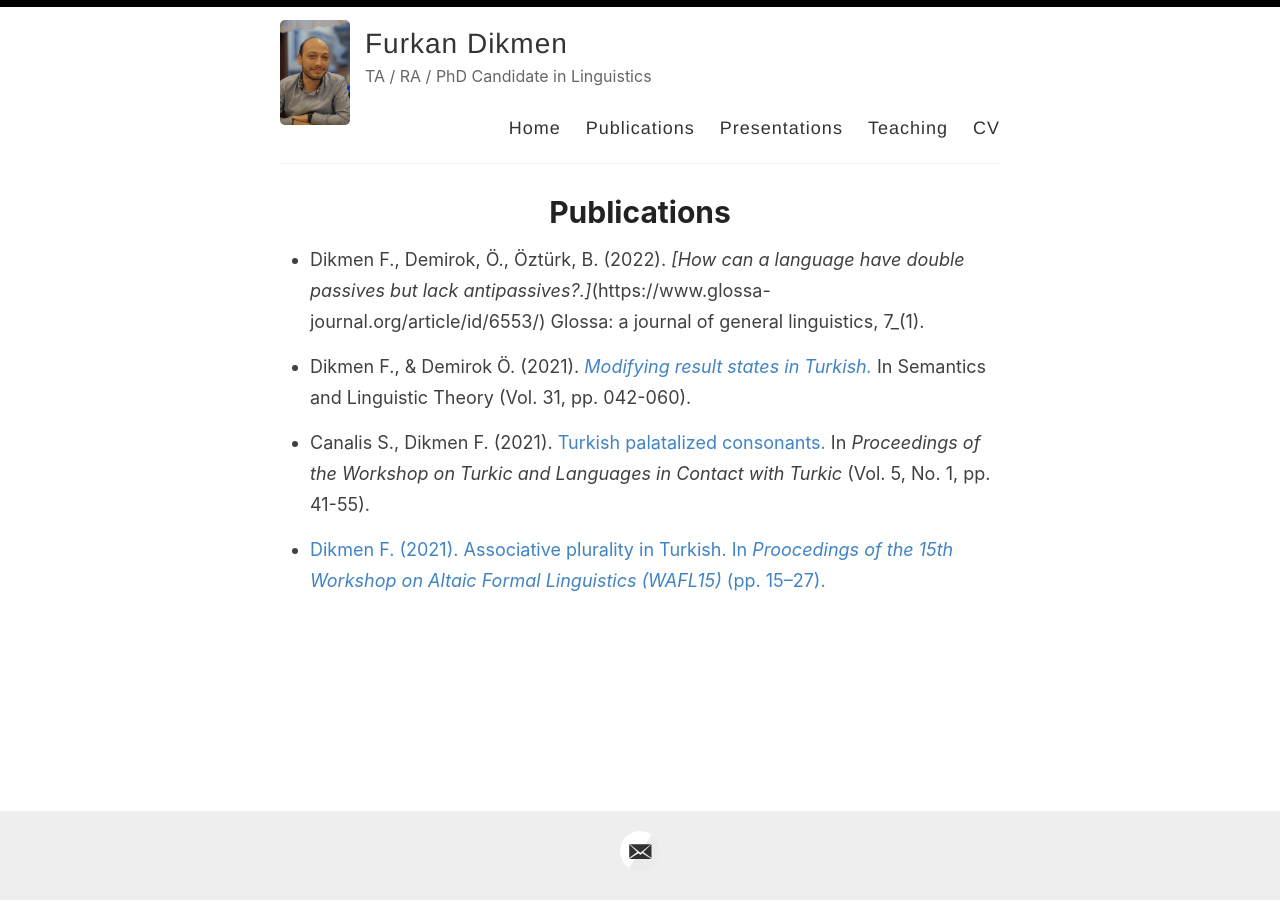
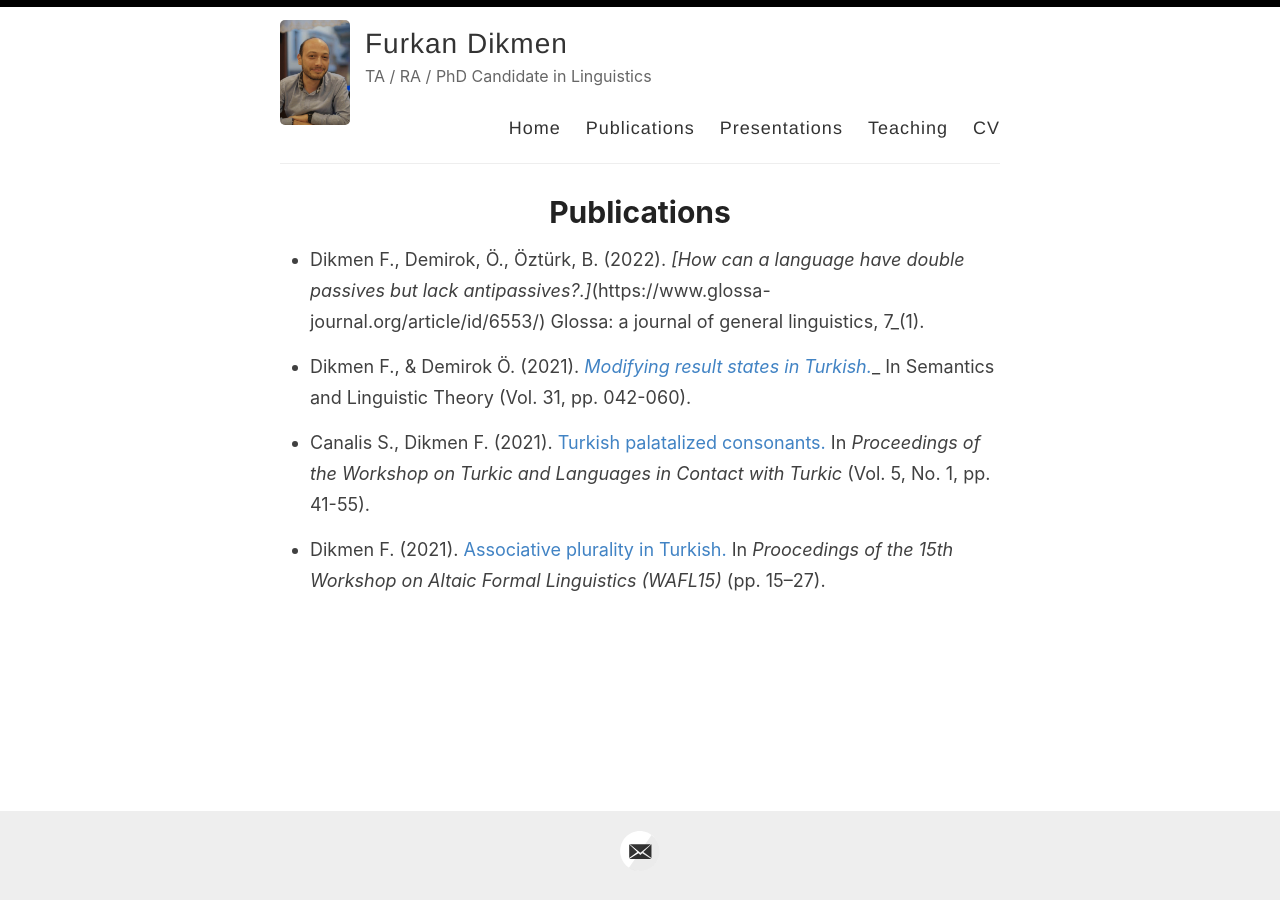
Before and after one commit to furkandikmen/furkandikmen.github.io, a Jekyll site: the page built from _pages/publications.md, in a window 1280 px wide. Built offline with Jekyll 4.4.1, drawn with Linux system fonts in a browser that asks for light colours.

```diff
--- a/_pages/publications.md
+++ b/_pages/publications.md
@@ -6,8 +6,8 @@ permalink: /publications/
 
 - Dikmen F., Demirok, Ö., Öztürk, B. (2022). _[How can a language have double passives but lack antipassives?.]_(https://www.glossa-journal.org/article/id/6553/) Glossa: a journal of general linguistics, 7_(1).
 
-- Dikmen F., & Demirok Ö. (2021). _[Modifying result states in Turkish.](https://journals.linguisticsociety.org/proceedings/index.php/SALT/article/view/31.003)_ In Semantics and Linguistic Theory (Vol. 31, pp. 042-060).
+- Dikmen F., & Demirok Ö. (2021). [_Modifying result states in Turkish._](https://journals.linguisticsociety.org/proceedings/index.php/SALT/article/view/31.003)_ In Semantics and Linguistic Theory (Vol. 31, pp. 042-060).
 
 - Canalis S., Dikmen F. (2021). [Turkish palatalized consonants.](https://journals.linguisticsociety.org/proceedings/index.php/tu/article/view/4781) In _Proceedings of the Workshop on Turkic and Languages in Contact with Turkic_ (Vol. 5, No. 1, pp. 41-55).
 
-- [Dikmen F. (2021). Associative plurality in Turkish. In _Proocedings of the 15th Workshop on Altaic Formal Linguistics (WAFL15)_ (pp. 15–27).](https://furkandikmen.com/assets/publications/Associative_plurality_in_Turkish.pdf)
+- Dikmen F. (2021). [Associative plurality in Turkish.](https://furkandikmen.com/assets/publications/Associative_plurality_in_Turkish.pdf) In _Proocedings of the 15th Workshop on Altaic Formal Linguistics (WAFL15)_ (pp. 15–27).
```
